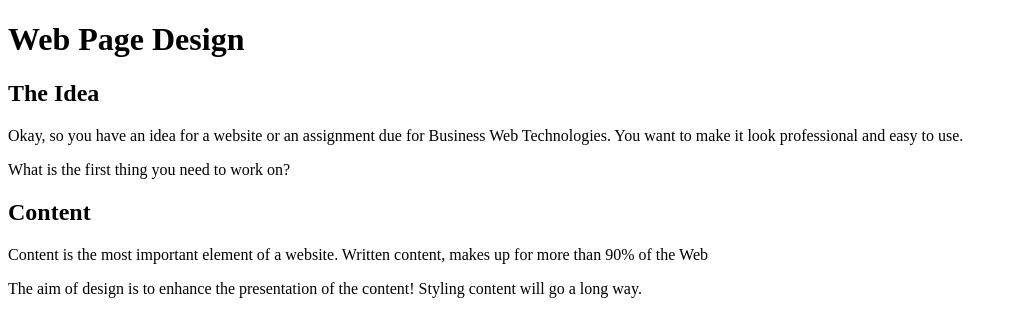
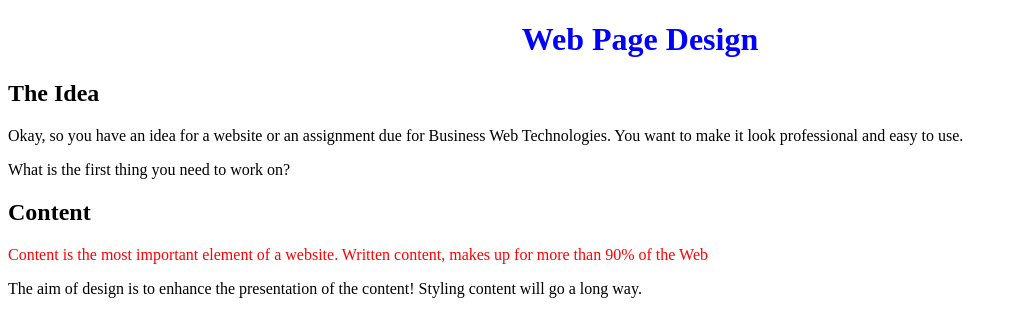
Before and after one commit to ReiferW/3004_exercise, a plain HTML site: page index.html in a window 1280 px wide. Shown: the whole page, without its empty margins (0-1014 px from the left). Drawn offline with Linux system fonts and the light colour scheme.

Commit message:
try tag Attributes

```diff
--- a/index.html
+++ b/index.html
@@ -5,13 +5,13 @@
 <title>Web Page Design</title>
 </head>
     <body>
-<h1>Web Page Design</h1>
+        <h1 style="color:blue;text-align:center">Web Page Design</h1>
         <h2>The Idea</h2>
         <p>Okay, so you have an idea for a website or an assignment due for Business Web Technologies.
         You want to make it look professional and easy to use.</p>
         <p>What is the first thing you need to work on?</p>
         <h2>Content</h2>
-<p> Content is the most important element of a website. Written content, makes up for
+        <p style="color:red"> Content is the most important element of a website. Written content, makes up for
         more than 90% of the Web</p>
         <p>The aim of design is to enhance the presentation of the content! Styling content
         will go a long way.</p>
```
Lines whose indentation alone changed are shown as unchanged.
